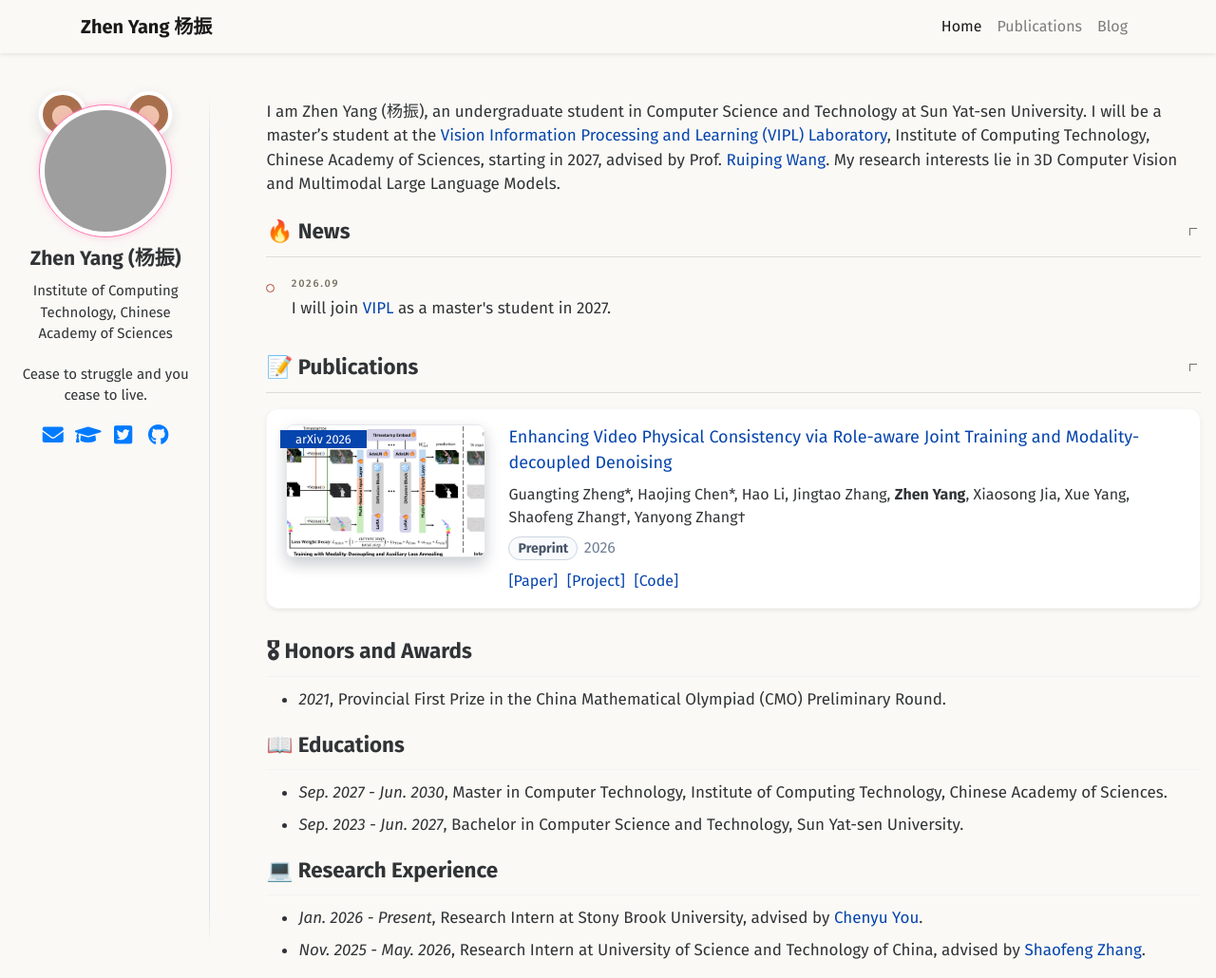
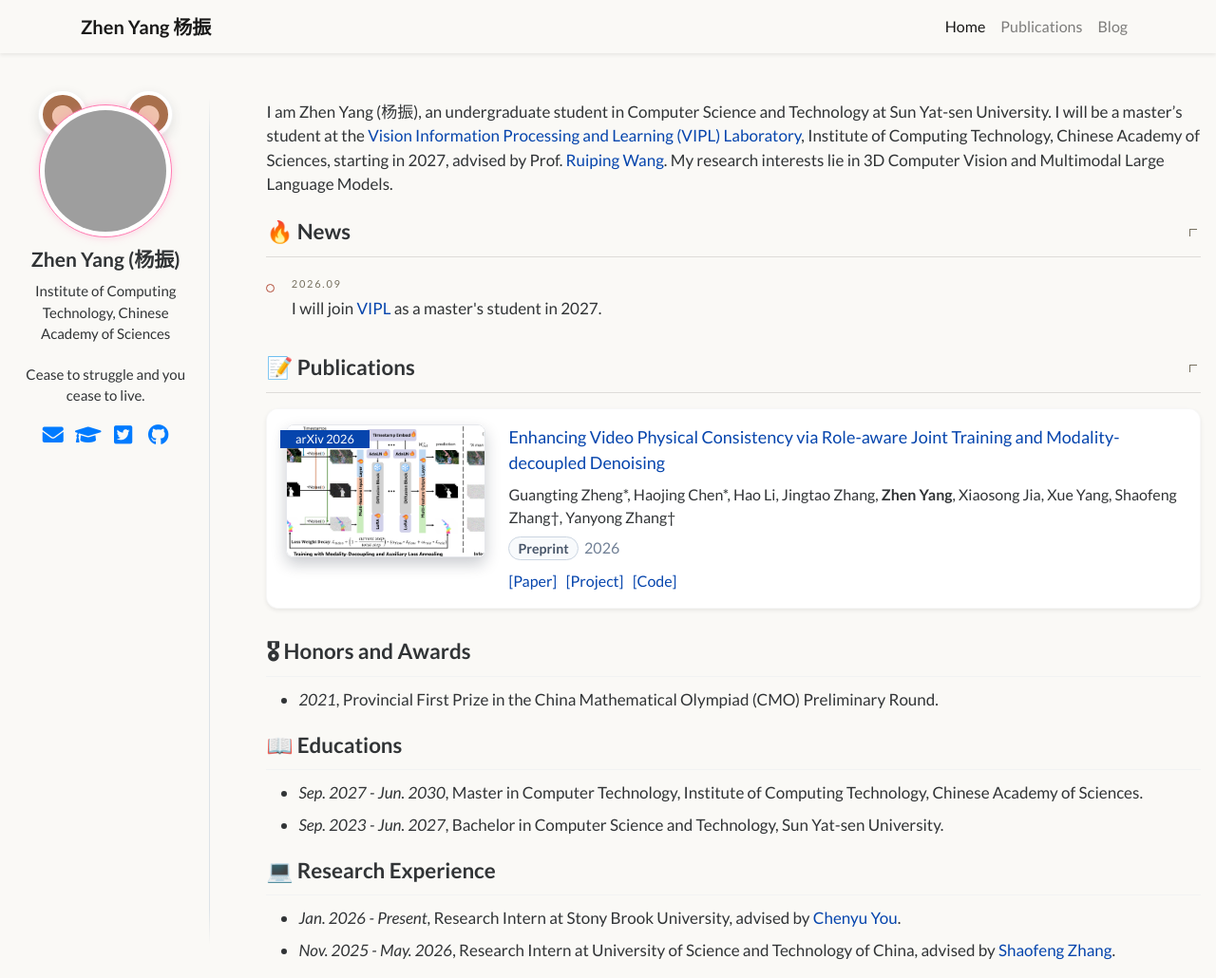
Before and after one commit to MichaelYeung2004/michaelyeung2004.github.io, a Jekyll site: the page built from _pages/about.md, in a window 1280 px wide and 1030 px high. Shown: the whole window at 95% size. Built offline with Jekyll 4.4.1, drawn with Linux system fonts in a browser that asks for light colours; grey boxes are pictures that could not be loaded.

Commit message:
Use upstream Lato font on all non-blog pages

```diff
--- a/_includes/head.html
+++ b/_includes/head.html
@@ -12,8 +12,7 @@
 
 <!-- For all browsers -->
 <link rel="stylesheet" href="{{ '/assets/css/main.css' | relative_url }}?v={{ site.time | date: '%s' }}">
-<link href="https://fonts.googleapis.com/css2?family=Lato:wght@400;700&display=swap" rel="stylesheet">
-<link href="https://fonts.googleapis.com/css2?family=Fira+Sans:ital,wght@0,400;0,500;0,600;0,700;1,400;1,700&display=swap" rel="stylesheet">
+<link href="https://fonts.googleapis.com/css2?family=Lato:ital,wght@0,400;0,500;0,600;0,700;1,400;1,700&display=swap" rel="stylesheet">
 <link rel="stylesheet" href="{{ '/assets/css/vendor/bootstrap-navbar.css' | relative_url }}?v={{ site.time | date: '%s' }}">
 <link rel="stylesheet" href="{{ '/assets/css/home-navbar.css' | relative_url }}?v={{ site.time | date: '%s' }}">
 <link rel="stylesheet" href="{{ '/assets/css/site-colors.css' | relative_url }}?v={{ site.time | date: '%s' }}">
--- a/_layouts/blog-shell.html
+++ b/_layouts/blog-shell.html
@@ -27,7 +27,6 @@
   <link rel="stylesheet" href="{{ '/assets/css/home-navbar.css' | relative_url }}?v={{ site.time | date: '%s' }}">
   <link rel="stylesheet" href="{{ '/assets/css/site-colors.css' | relative_url }}?v={{ site.time | date: '%s' }}">
   {% if page.navbar_title != 'Blog' and page.layout != 'blog-post' %}
-  <link href="https://fonts.googleapis.com/css2?family=Fira+Sans:ital,wght@0,400;0,500;0,600;0,700;1,400;1,700&display=swap" rel="stylesheet">
   <link rel="stylesheet" href="{{ '/assets/css/non-blog-fonts.css' | relative_url }}?v={{ site.time | date: '%s' }}">
   {% endif %}
 </head>
--- a/assets/css/non-blog-fonts.css
+++ b/assets/css/non-blog-fonts.css
@@ -1,7 +1,7 @@
-/* Match qinren's body font without changing typography measurements.
+/* Match luost26/academic-homepage's body font without changing typography measurements.
    Loaded only on non-Blog pages; icon and math fonts keep their own families. */
 body {
-  --non-blog-font: 'Fira Sans', Arial, sans-serif;
+  --non-blog-font: 'Lato', sans-serif;
   font-family: var(--non-blog-font);
 }
 .site-navbar,
```
